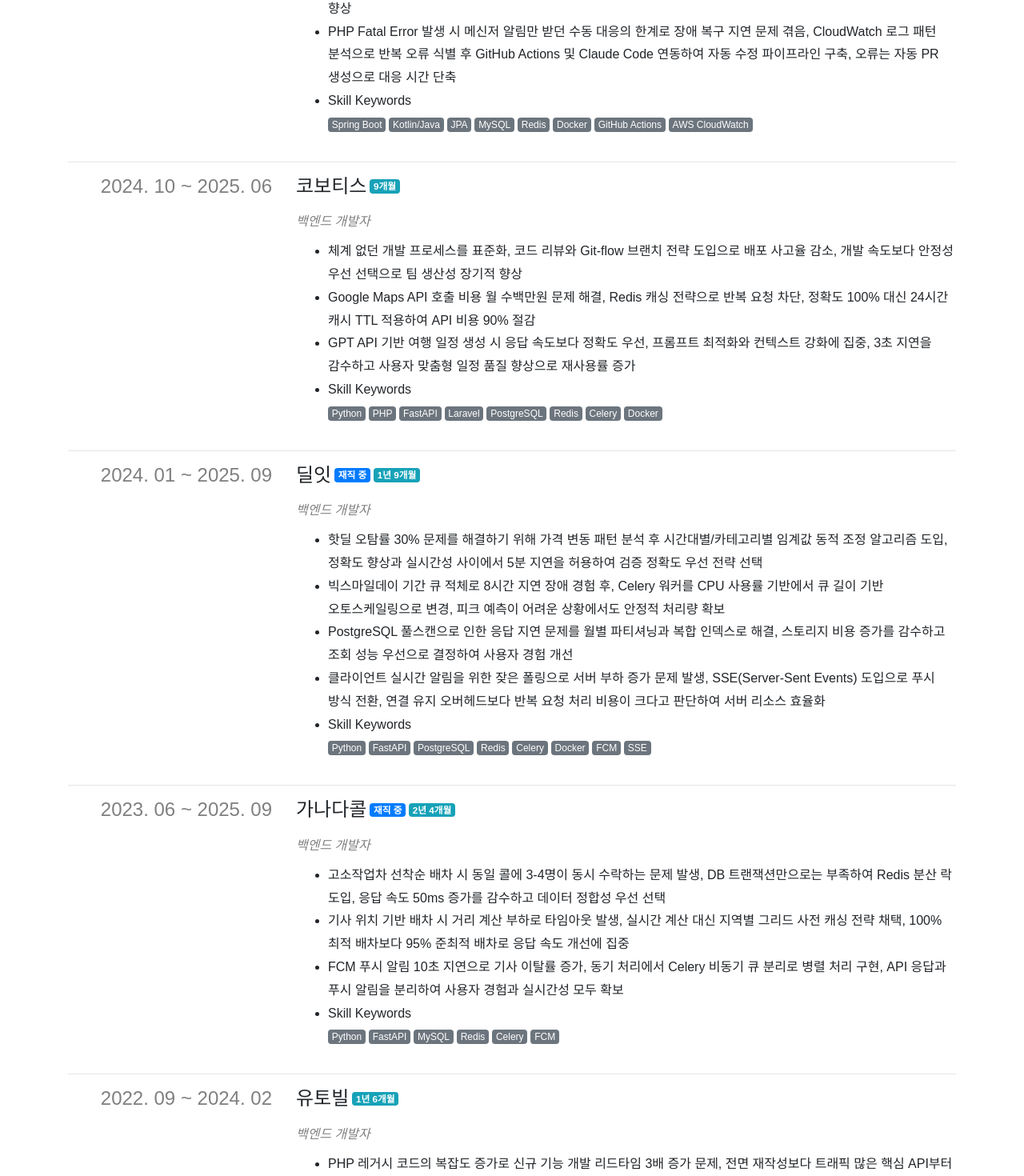
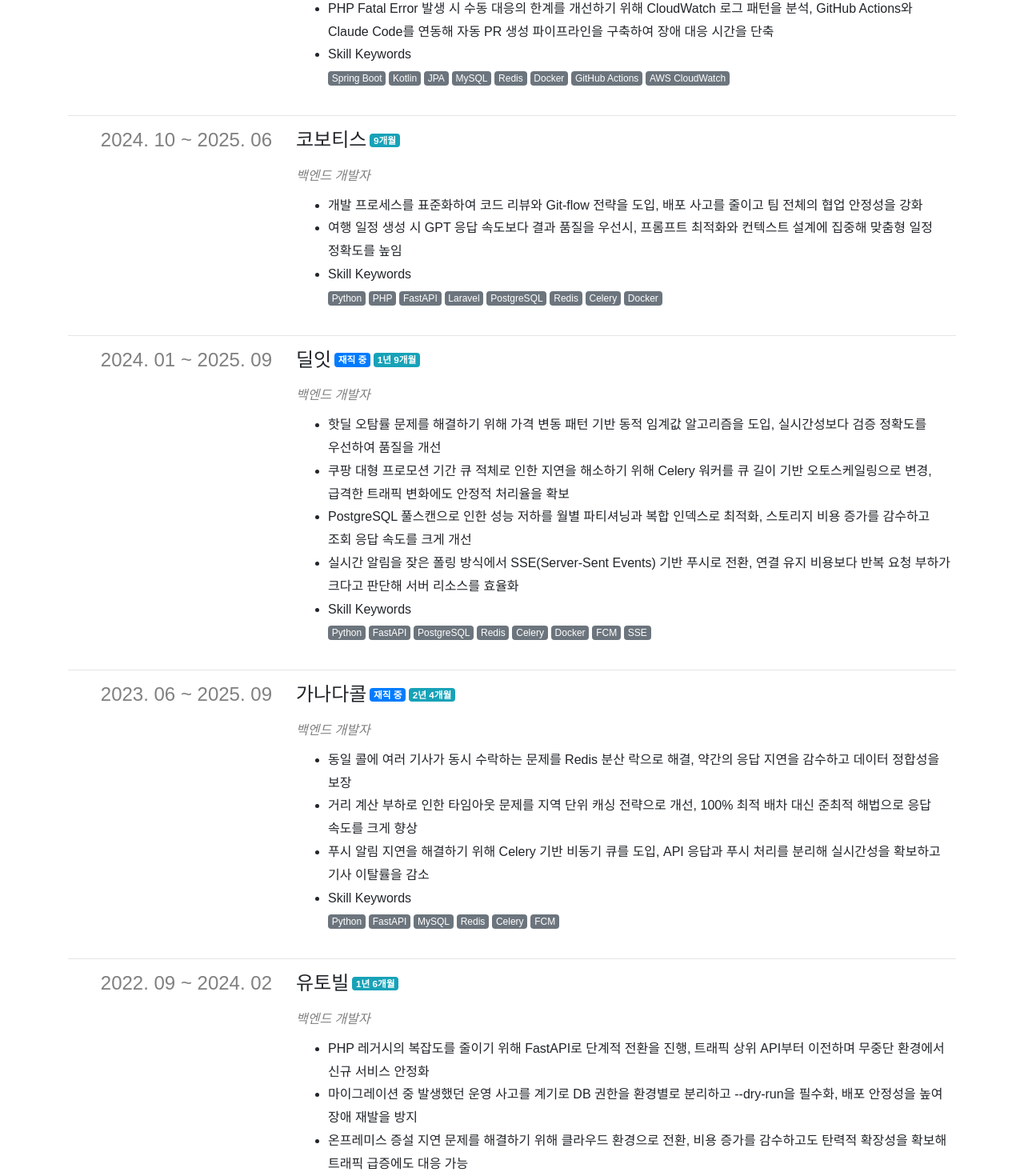
Before and after one commit to yuneast/resume, a Next.js app: page / in a window 1280 px wide. Shown: the part 1471-2941 px from the top of the page at 80% size. Built offline with nearby package versions, Linux system fonts and the light colour scheme; a web font is replaced by a local one.

Commit message:
Update experience.ts

```diff
--- a/payload/experience.ts
+++ b/payload/experience.ts
@@ -13,13 +13,13 @@
           title: '백엔드 개발자',
           startedAt: '2025-08',
           descriptions: [
-            '배포 이후 실제 환경에서 발생할 수 있는 리그레션을 예방하기 위해 PHPUnit 기반 사후 테스트를 도입, 목데이터를 활용한 API 호출 검증과 스모크 테스트를 자동화하여 안정적인 배포 품질 확보',
-            '운영 중인 PHP 모놀리식의 확장성 한계와 유지보수 어려움으로 신규 기능 추가 시 사이드이펙트 빈발, Strangler 패턴으로 점진적 마이그레이션 진행, 전체 재작성 대신 사용 빈도 높은 모듈부터 Spring Boot로 전환하여 개발 생산성 향상',
-            'PHP Fatal Error 발생 시 메신저 알림만 받던 수동 대응의 한계로 장애 복구 지연 문제 겪음, CloudWatch 로그 패턴 분석으로 반복 오류 식별 후 GitHub Actions 및 Claude Code 연동하여 자동 수정 파이프라인 구축, 오류는 자동 PR 생성으로 대응 시간 단축',
+            '배포 후 발생 가능한 리그레션을 방지하기 위해 PHPUnit 기반 사후 테스트 체계 구축, 목데이터와 스모크 테스트를 자동화하여 배포 안정성을 확보',
+            'PHP 모놀리식 구조의 확장성 한계를 극복하기 위해 Strangler 패턴을 적용, 트래픽 집중 API부터 Spring Boot로 점진적 이전을 진행하여 운영 리스크를 줄이고 개발 효율성을 높임',
+            'PHP Fatal Error 발생 시 수동 대응의 한계를 개선하기 위해 CloudWatch 로그 패턴을 분석, GitHub Actions와 Claude Code를 연동해 자동 PR 생성 파이프라인을 구축하여 장애 대응 시간을 단축',
           ],
           skillKeywords: [
             'Spring Boot',
-            'Kotlin/Java',
+            'Kotlin',
             'JPA',
             'MySQL',
             'Redis',
@@ -38,9 +38,8 @@
           startedAt: '2024-10',
           endedAt: '2025-06',
           descriptions: [
-            '체계 없던 개발 프로세스를 표준화, 코드 리뷰와 Git-flow 브랜치 전략 도입으로 배포 사고율 감소, 개발 속도보다 안정성 우선 선택으로 팀 생산성 장기적 향상',
-            'Google Maps API 호출 비용 월 수백만원 문제 해결, Redis 캐싱 전략으로 반복 요청 차단, 정확도 100% 대신 24시간 캐시 TTL 적용하여 API 비용 90% 절감',
-            'GPT API 기반 여행 일정 생성 시 응답 속도보다 정확도 우선, 프롬프트 최적화와 컨텍스트 강화에 집중, 3초 지연을 감수하고 사용자 맞춤형 일정 품질 향상으로 재사용률 증가',
+            '개발 프로세스를 표준화하여 코드 리뷰와 Git-flow 전략을 도입, 배포 사고를 줄이고 팀 전체의 협업 안정성을 강화',
+            '여행 일정 생성 시 GPT 응답 속도보다 결과 품질을 우선시, 프롬프트 최적화와 컨텍스트 설계에 집중해 맞춤형 일정 정확도를 높임',
           ],
           skillKeywords: [
             'Python',
@@ -62,10 +61,10 @@
           title: '백엔드 개발자',
           startedAt: '2024-01',
           descriptions: [
-            '핫딜 오탐률 30% 문제를 해결하기 위해 가격 변동 패턴 분석 후 시간대별/카테고리별 임계값 동적 조정 알고리즘 도입, 정확도 향상과 실시간성 사이에서 5분 지연을 허용하여 검증 정확도 우선 전략 선택',
-            '빅스마일데이 기간 큐 적체로 8시간 지연 장애 경험 후, Celery 워커를 CPU 사용률 기반에서 큐 길이 기반 오토스케일링으로 변경, 피크 예측이 어려운 상황에서도 안정적 처리량 확보',
-            'PostgreSQL 풀스캔으로 인한 응답 지연 문제를 월별 파티셔닝과 복합 인덱스로 해결, 스토리지 비용 증가를 감수하고 조회 성능 우선으로 결정하여 사용자 경험 개선',
-            '클라이언트 실시간 알림을 위한 잦은 폴링으로 서버 부하 증가 문제 발생, SSE(Server-Sent Events) 도입으로 푸시 방식 전환, 연결 유지 오버헤드보다 반복 요청 처리 비용이 크다고 판단하여 서버 리소스 효율화',
+            '핫딜 오탐률 문제를 해결하기 위해 가격 변동 패턴 기반 동적 임계값 알고리즘을 도입, 실시간성보다 검증 정확도를 우선하여 품질을 개선',
+            '쿠팡 대형 프로모션 기간 큐 적체로 인한 지연을 해소하기 위해 Celery 워커를 큐 길이 기반 오토스케일링으로 변경, 급격한 트래픽 변화에도 안정적 처리율을 확보',
+            'PostgreSQL 풀스캔으로 인한 성능 저하를 월별 파티셔닝과 복합 인덱스로 최적화, 스토리지 비용 증가를 감수하고 조회 응답 속도를 크게 개선',
+            '실시간 알림을 잦은 폴링 방식에서 SSE(Server-Sent Events) 기반 푸시로 전환, 연결 유지 비용보다 반복 요청 부하가 크다고 판단해 서버 리소스를 효율화',
           ],
           skillKeywords: [
             'Python',
@@ -87,9 +86,9 @@
           title: '백엔드 개발자 ',
           startedAt: '2023-06',
           descriptions: [
-            '고소작업차 선착순 배차 시 동일 콜에 3-4명이 동시 수락하는 문제 발생, DB 트랜잭션만으로는 부족하여 Redis 분산 락 도입, 응답 속도 50ms 증가를 감수하고 데이터 정합성 우선 선택',
-            '기사 위치 기반 배차 시 거리 계산 부하로 타임아웃 발생, 실시간 계산 대신 지역별 그리드 사전 캐싱 전략 채택, 100% 최적 배차보다 95% 준최적 배차로 응답 속도 개선에 집중',
-            'FCM 푸시 알림 10초 지연으로 기사 이탈률 증가, 동기 처리에서 Celery 비동기 큐 분리로 병렬 처리 구현, API 응답과 푸시 알림을 분리하여 사용자 경험과 실시간성 모두 확보',
+            '동일 콜에 여러 기사가 동시 수락하는 문제를 Redis 분산 락으로 해결, 약간의 응답 지연을 감수하고 데이터 정합성을 보장',
+            '거리 계산 부하로 인한 타임아웃 문제를 지역 단위 캐싱 전략으로 개선, 100% 최적 배차 대신 준최적 해법으로 응답 속도를 크게 향상',
+            '푸시 알림 지연을 해결하기 위해 Celery 기반 비동기 큐를 도입, API 응답과 푸시 처리를 분리해 실시간성을 확보하고 기사 이탈률을 감소',
           ],
           skillKeywords: [
             'Python',
@@ -110,9 +109,9 @@
           startedAt: '2022-09',
           endedAt: '2024-02',
           descriptions: [
-            'PHP 레거시 코드의 복잡도 증가로 신규 기능 개발 리드타임 3배 증가 문제, 전면 재작성보다 트래픽 많은 핵심 API부터 FastAPI로 단계적 전환 결정, 6개월간 기존 PHP와 신규 FastAPI 병행 운영의 복잡도를 감수하고 무중단 전환 달성',
-            '마이그레이션 사고 경험 후 DB 환경별 권한 분리와 --dry-run 필수화 프로세스 도입, 개발 속도 희생하더라도 안전장치 강화를 선택하여 운영 사고 제로화 달성',
-            '온프레미스 서버 증설 리드타임 2주 문제로 트래픽 급증 대응 실패 경험 후 클라우드 전환, 유휴 리소스 비용 증가 대신 탄력적 확장성 확보를 선택하여 비즈니스 기회 손실 방지',
+            'PHP 레거시의 복잡도를 줄이기 위해 FastAPI로 단계적 전환을 진행, 트래픽 상위 API부터 이전하며 무중단 환경에서 신규 서비스 안정화',
+            '마이그레이션 중 발생했던 운영 사고를 계기로 DB 권한을 환경별로 분리하고 --dry-run을 필수화, 배포 안정성을 높여 장애 재발을 방지',
+            '온프레미스 증설 지연 문제를 해결하기 위해 클라우드 환경으로 전환, 비용 증가를 감수하고도 탄력적 확장성을 확보해 트래픽 급증에도 대응 가능',
           ],
           skillKeywords: [
             'Python',
```
